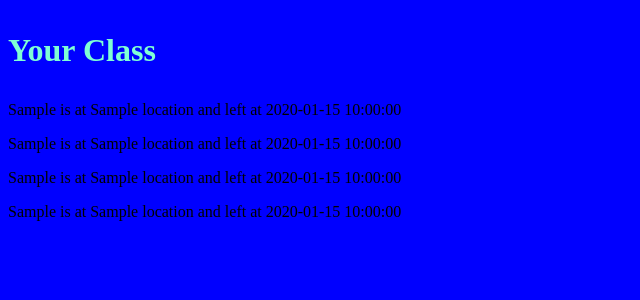
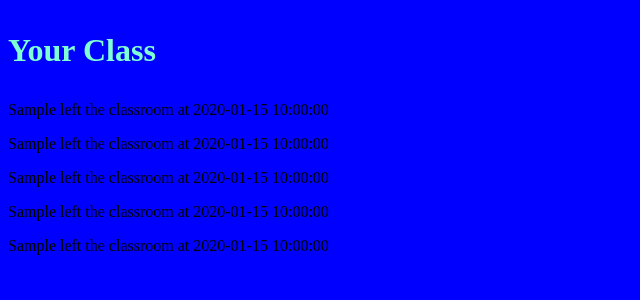
Before and after one commit to PatMcN7/Scan-A-Pass, a Flask app: template scanner/templates/index.html in a window 1280 px wide. Shown: the top 300 px of the page, without its empty margins (0-640 px from the left). Run offline with Flask 2, Linux system fonts and the light colour scheme; the template is opened without the code that fills it: most values are stand-ins (such as "Sample title", 1, 10 or a date in 2020); parts of the project's set-up code (start-up, migrations or seed data) failed here and were passed over.

Commit message:
Added the website feature for showing wether or not u are in classroom

```diff
--- a/scanner/app.py
+++ b/scanner/app.py
@@ -6,21 +6,39 @@ cur = con.cursor()
 cur.execute('SELECT time FROM times WHERE name = "RayP"')
 RayP_time_query = cur.fetchall()
 RayP_time = RayP_time_query[len(RayP_time_query) - 1][0]
+cur.execute('Select in_out FROM times3 WHERE name = "RayP"')
+RayP_in_out_query = cur.fetchall()
+RayP_in_out = RayP_in_out_query[len(RayP_in_out_query) - 1][0]
 cur.execute('SELECT time FROM times WHERE name = "AndrewL"')
 AndrewL_time_query = cur.fetchall()
 AndrewL_time = AndrewL_time_query[len(AndrewL_time_query) - 1][0]
+cur.execute('Select in_out FROM times3 WHERE name = "AndrewL"')
+AndrewL_in_out_query = cur.fetchall()
+AndrewL_in_out = AndrewL_in_out_query[len(AndrewL_in_out_query) - 1][0]
 cur.execute('SELECT time FROM times WHERE name = "PatrickM"')
 PatrickM_time_query = cur.fetchall()
 PatrickM_time = PatrickM_time_query[len(PatrickM_time_query) - 1][0]
+cur.execute('Select in_out FROM times3 WHERE name = "PatrickM"')
+PatrickM_in_out_query = cur.fetchall()
+PatrickM_in_out = PatrickM_in_out_query[len(PatrickM_in_out_query) - 1][0]
 cur.execute('SELECT time FROM times WHERE name = "EricJ"')
 EricJ_time_query = cur.fetchall()
 EricJ_time = EricJ_time_query[len(EricJ_time_query) - 1][0]
+cur.execute('Select in_out FROM times3 WHERE name = "EricJ"')
+EricJ_in_out_query = cur.fetchall()
+EricJ_in_out = EricJ_in_out_query[len(EricJ_in_out_query) - 1][0]
+cur.execute('SELECT time FROM times WHERE name = "PETE&C Attendee"')
+PETE_time_query = cur.fetchall()
+PETE_time = PETE_time_query[len(PETE_time_query) - 1][0]
+cur.execute('Select in_out FROM times3 WHERE name = "PETE&C Attendee"')
+PETE_in_out_query = cur.fetchall()
+PETE_in_out = PETE_in_out_query[len(PETE_in_out_query) - 1][0]
 app = Flask('app')
 
 @app.route('/')
 def index():
-  return render_template('index.html', student_1 = 'RayP', student_2 = 'AndrewL', student_3 = 'PatrickM', student_4 = 'EricJ', student_1_time = RayP_time, student_2_time = AndrewL_time , student_3_time = PatrickM_time, student_4_time = EricJ_time, location ='Classroom')
+  return render_template('index.html', student_1 = 'AndrewL', student_2 = 'RayP', student_3 = 'PatrickM', student_4 = 'EricJ', student_5 = 'PETE%C Attendee', student_1_time = AndrewL_time, student_2_time = RayP_time , student_3_time = PatrickM_time, student_4_time = EricJ_time, student_5_time = PETE_time, student_1_in_out = AndrewL_in_out, student_2_in_out = RayP_in_out, student_3_in_out = PatrickM_in_out, student_4_in_out = EricJ_in_out, student_5_in_out = PETE_in_out)
 
 
 
-app.run(host='0.0.0.0', port=8080)
+app.run(debug=True, host='0.0.0.0', port=8080)
--- a/scanner/templates/index.html
+++ b/scanner/templates/index.html
@@ -8,10 +8,10 @@
   </head>
   <body>
     <h1><p>Your Class<p/></h1>
-    <p>{{ student_1 }} is at {{ location }} and left at {{ student_1_time }}<p/>
-    <p>{{ student_2 }} is at {{ location }} and left at {{ student_2_time}}<p/>
-    <p>{{ student_3 }} is at {{ location }} and left at {{ student_3_time }}<p/>
-    <p>{{ student_4 }} is at {{ location }} and left at {{ student_4_time }}<p/>
-
+    <p>{{ student_1 }} {%if student_1_in_out == 'True' %} got to the classroom at {% else %} left the classroom at {% endif %} {{ student_1_time }}<p/>
+    <p>{{ student_2 }} {%if student_2_in_out == 'True' %} got to the classroom at {% else %} left the classroom at {% endif %} {{ student_2_time }}<p/>
+    <p>{{ student_3 }} {%if student_3_in_out == 'True' %} got to the classroom at {% else %} left the classroom at {% endif %} {{ student_3_time }}<p/>
+    <p>{{ student_4 }} {%if student_4_in_out == 'True' %} got to the classroom at {% else %} left the classroom at {% endif %} {{ student_4_time }}<p/>
+    <p>{{ student_5 }} {%if studnet_5_in_out == 'True' %} got to the classroom at {% else %} left the classroom at {% endif %} {{ student_5_time }}<p/>
   </body>
 </html>
```
Also changed, not shown: scanner/scan-a-pass.py (+8 -2 lines), scanner/sqltest.py (added, +17 -0 lines).
